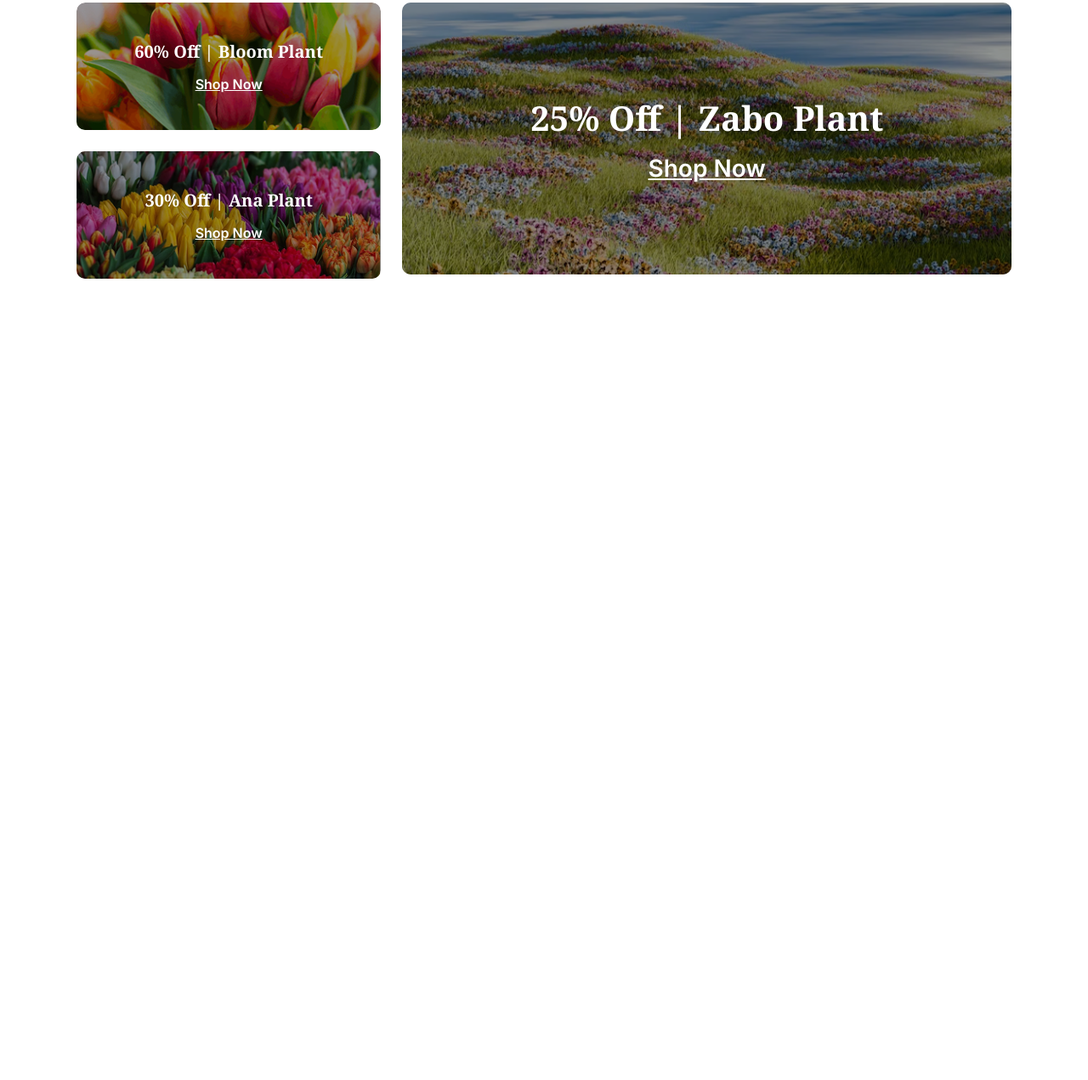
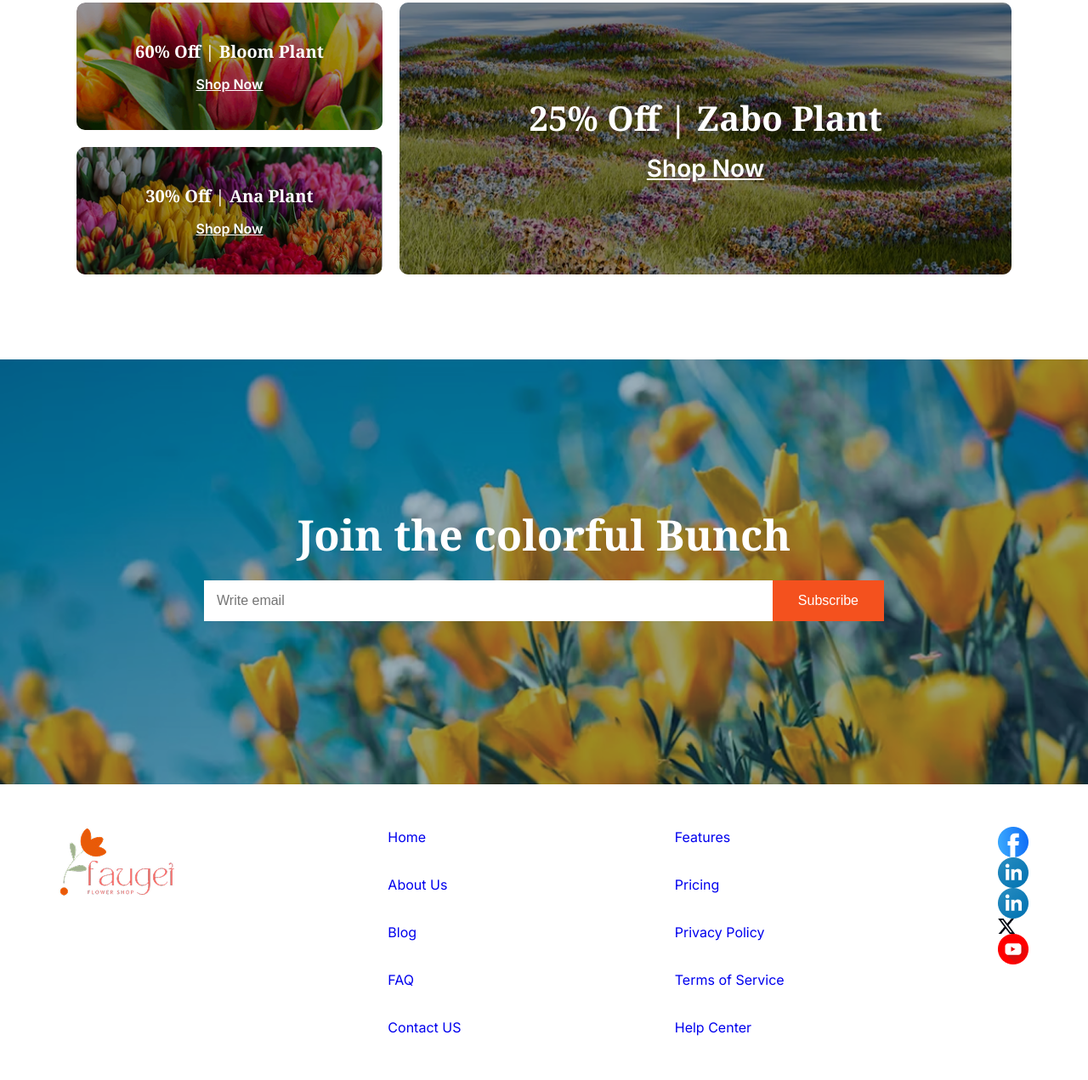
Before and after one commit to atikbinhasib/assignment-2, a plain HTML site: page index.html in a window 1280 px wide. Shown: the part 2967-4238 px from the top of the page at 85% size. Before the commit the page ends 3395 px from the top, so only its background shows below. Drawn offline with Linux system fonts and the light colour scheme; a web font is replaced by a local one.

Commit message:
adder another 2 section

```diff
--- a/index.html
+++ b/index.html
@@ -6,13 +6,7 @@
         <title>Document</title>
 
         <!-- Font-awosome CDN  -->
-        <link
-            rel="stylesheet"
-            href="https://cdnjs.cloudflare.com/ajax/libs/font-awesome/7.0.0/css/all.min.css"
-            integrity="sha512-DxV+EoADOkOygM4IR9yXP8Sb2qwgidEmeqAEmDKIOfPRQZOWbXCzLC6vjbZyy0vPisbH2SyW27+ddLVCN+OMzQ=="
-            crossorigin="anonymous"
-            referrerpolicy="no-referrer"
-        />
+        <link rel="stylesheet" href="https://cdnjs.cloudflare.com/ajax/libs/font-awesome/7.0.0/css/all.min.css" integrity="sha512-DxV+EoADOkOygM4IR9yXP8Sb2qwgidEmeqAEmDKIOfPRQZOWbXCzLC6vjbZyy0vPisbH2SyW27+ddLVCN+OMzQ==" crossorigin="anonymous" referrerpolicy="no-referrer" />
 
         <!-- stylesheet -->
         <link rel="stylesheet" href="style.css" />
@@ -182,6 +176,46 @@
 
         </main>
 
+        <!-- Newslater area  -->
+         <section class="newslatter">
+            <div class="container newscont">
+                <div class="subcontainer">
+                    <h2 class="noto-serif">Join the colorful Bunch</h2>
+                    <form action="">
+                        <input type="email" placeholder="Write email">
+                        <button>Subscribe</button>
+                    </form>
+                </div>
+            </div>
+         </section>
+
+         <footer class="footer container">
+            <div class="footer-logo">
+                <img src="assets/logo.png" alt="">
+            </div>
+            <nav class="footer-menu-1">
+                <li><a class="footer-nav-link" href="#">Home</a></li>
+                <li><a class="footer-nav-link" href="#">About Us</a></li>
+                <li><a class="footer-nav-link" href="#">Blog</a></li>
+                <li><a class="footer-nav-link" href="#">FAQ</a></li>
+                <li><a class="footer-nav-link" href="#">Contact US</a></li>
+            </nav>
+            <nav class="footer-menu-2">
+                <li><a class="footer-nav-link" href="#">Features</a></li>
+                <li><a class="footer-nav-link" href="#">Pricing</a></li>
+                <li><a class="footer-nav-link" href="#">Privacy Policy</a></li>
+                <li><a class="footer-nav-link" href="#">Terms of Service</a></li>
+                <li><a class="footer-nav-link" href="#">Help Center</a></li>
+            </nav>
+            <div class="social-icon">
+                <img src="assets/icon-facebook.png" alt="">
+                <img src="assets/icon-linkedin.png" alt="">
+                <img src="assets/icon-linkedin.png" alt="">
+                <img src="assets/icon-twitter.png" alt="">
+                <img src="assets/icon-youtube.png" alt="">
+            </div>
+         </footer>
+
 
 
     </body>
--- a/style.css
+++ b/style.css
@@ -192,6 +192,11 @@ button {
     font-size: 1rem;
     color: #ffffff;
     padding: 15px 30px;
+    transition-duration: 0.4s;
+}
+.btn:hover{
+    transform: scale(1.05, 1.05);
+    transition-duration: 0.4s;
 }
 
 /* Flower area  */
@@ -237,22 +242,24 @@ button {
 
 
 /* Latest Deals  */
-.latest-deal{
+.latest-deal {
     margin: 100px 0;
 }
 
-.promo{
+.promo {
     display: flex;
-    gap: 25px;
+    gap: 20px;
     margin-top: 80px;
 }
+
 .promo-left {
     display: flex;
     flex-direction: column;
-  gap: 25px;
+    gap: 20px;
     flex: 1;
 }
-.promo-card-1{
+
+.promo-card-1 {
     height: 150px;
     background-image: url(assets/deal-ana.png);
     background-size: cover;
@@ -261,7 +268,8 @@ button {
     overflow: hidden;
     position: relative;
 }
-.promo-card-2{
+
+.promo-card-2 {
     height: 150px;
     background-image: url(assets/deal-bloom.png);
     background-size: cover;
@@ -270,6 +278,7 @@ button {
     overflow: hidden;
     position: relative;
 }
+
 .promo-right {
     flex: 2;
     height: 320px;
@@ -279,7 +288,8 @@ button {
     border-radius: 10px;
     position: relative;
 }
-.promo-text{
+
+.promo-text {
     display: flex;
     flex-direction: column;
     justify-content: center;
@@ -289,31 +299,36 @@ button {
     position: relative;
     z-index: 20;
 }
-.promo-left h4{
+
+.promo-left h4 {
     font-size: 1.25rem;
     font-weight: 700;
     color: #ffffff;
 }
-.promo-left a{
+
+.promo-left a {
     font-size: 1rem;
     font-weight: 600;
     color: #ffffff;
     text-decoration: underline;
     margin-top: 15px;
 }
-.promo-right h2{
+
+.promo-right h2 {
     font-size: 2.5rem;
     font-weight: 700;
     color: #ffffff;
 }
-.promo-right a{
+
+.promo-right a {
     font-size: 1.75rem;
     font-weight: 600;
     color: #ffffff;
     text-decoration: underline;
     margin-top: 15px;
 }
-.overlay{
+
+.overlay {
     position: absolute;
     top: 0;
     right: 0;
@@ -326,6 +341,66 @@ button {
 }
 
 
+/* Newslatter area  */
+.newslatter{
+    background-image: url(assets/news-letter-bg.png);
+    background-repeat: no-repeat;
+    background-size: cover;
+    height: 500px;
+}
+.newscont{
+    display: flex;
+    flex-direction: column;
+    justify-content: center;
+    height: 100%;
+}
+.subcontainer h2{
+    font-size: 3.1rem;
+    color: #ffffff;
+    font-weight: 700;
+    text-align: center;
+}
+form {
+    display: flex;
+    max-width: 800px;
+    margin: 20px auto;
+}
+form input[type="email"] {
+    padding: 15px;
+    width: 100%;
+    border: none;
+    outline: none;
+    font-size: 1rem;
+}
+form button {
+    padding: 15px 30px;
+    border: none;
+    background-color: #f4511e;
+    color: white;
+    font-size: 1rem;
+    cursor: pointer;
+}
+
+
+/* Footer  */
+
+.footer{
+    display: flex;
+    justify-content: space-between;
+    padding: 50px 0;
+}
+.footer-menu-1, .footer-menu-2{
+    list-style: none;
+    display: flex;
+    flex-direction: column;
+    gap: 32px;
+}
+.footer-nav-link{
+    font-size: 1rem;
+    line-height: 1.5rem;
+    font-weight: 400;
+    color: var();
+}
 
 
 
@@ -345,11 +420,14 @@ button {
         margin-top: 30px;
         gap: 40px;
     }
-
     .hero-left,
     .hero-right,
     .hero-right img {
         width: 100%;
+    }
+    /* Flower area  */
+    .flower {
+        gap: 40px;
     }
 
 }
@@ -378,6 +456,25 @@ button {
         gap: 20px;
     }
 
+    /* Flower area  */
+    .flower {
+        grid-template-columns: 1fr;
+        gap: 20px;
+    }
+    .badge {
+        display: none;
+    }
+    /* Latest deal  */
+    .latest-deal {
+        margin: 60px 0;
+    }
+    .promo-left {
+        gap: 20px;
+    }
+    .promo {
+        gap: 10px;
+    }
+
 
 }
 
@@ -385,6 +482,10 @@ button {
 
 /* media quary  max-width:575px  */
 @media screen and (max-width:575px) {
+
+    .container {
+        padding: 0 10px;
+    }
 
     /* Banner  */
     .hero-heading,
@@ -411,6 +512,42 @@ button {
         font-size: 1.5rem;
     }
 
+    /* Flower section  */
+    .flower-heading {
+        font-size: 1.5rem;
+    }
+
+    /* Latest deal  */
+    .promo {
+        flex-direction: column;
+    }
+    .promo-card-1,
+    .promo-card-2,
+    .promo-right {
+        height: 200px;
+        flex: none;
+    }
+    .promo-left h4,
+    .promo-right h2 {
+        font-size: 1.25rem;
+    }
+    .promo-left a,
+    .promo-right a {
+        font-size: 0.9rem;
+    }
+    .promo {
+        margin-top: 40px;
+    }
+
+    /* Newslatter  */
+    .subcontainer h2{
+        font-size: 1.25rem;
+    }
+    .newslatter{
+        height: 280px;
+    }
+
+
 
 
 }
@@ -420,6 +557,7 @@ button {
     from {
         transform: rotate(0deg);
     }
+
     to {
         transform: rotate(360deg);
     }
```
Lines whose indentation alone changed are shown as unchanged.
